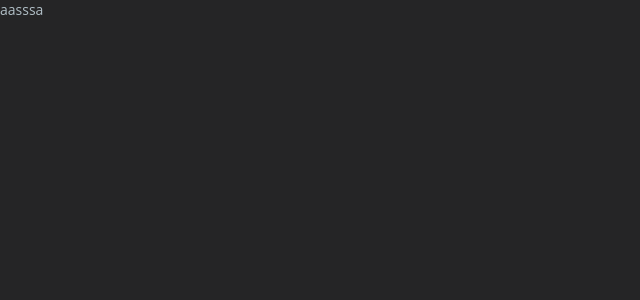
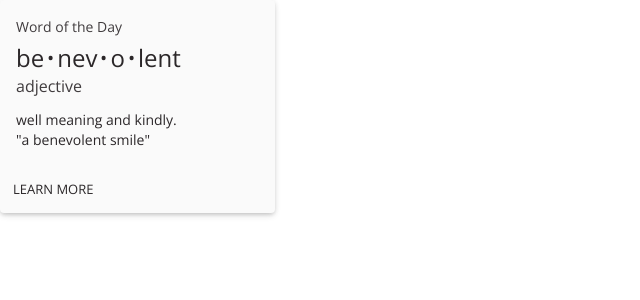
Before and after one commit to kubasulek2/DoTask, a React (Create React App) app: page / in a window 1280 px wide. Shown: the top 300 px of the page, without its empty margins (0-640 px from the left). Built offline with nearby package versions, Linux system fonts and the light colour scheme.

Commit message:
create theme, pick colors, create global styles

```diff
--- a/public/index.html
+++ b/public/index.html
@@ -14,7 +14,8 @@
 		name="author"
 		content="Kuba Sułkowski"
 	/>
-    <link rel="manifest" href="%PUBLIC_URL%/manifest.json" />
+	<link rel="manifest" href="%PUBLIC_URL%/manifest.json" />
+	<link href="https://fonts.googleapis.com/css?family=Open+Sans:400,700&display=swap" rel="stylesheet">
     <title>DoTasks</title>
   </head>
   <body>
--- a/src/Components/Layout/index.js
+++ b/src/Components/Layout/index.js
@@ -1,9 +1,56 @@
 import React from 'react';
 
-const layout = () => {
+import { makeStyles } from '@material-ui/core/styles';
+import Card from '@material-ui/core/Card';
+import CardActions from '@material-ui/core/CardActions';
+import CardContent from '@material-ui/core/CardContent';
+import Button from '@material-ui/core/Button';
+import Typography from '@material-ui/core/Typography';
+
+const useStyles = makeStyles(({ shadows }) => ({
+	card: {
+		width: 275,
+		boxShadow: shadows[2]
+	},
+	bullet: {
+		display: 'inline-block',
+		margin: '0 2px',
+		transform: 'scale(0.8)',
+	},
+	title: {
+		fontSize: 14,
+	},
+	pos: {
+		marginBottom: 12,
+	},
+}));
+
+const Layout = () => {
+	const classes = useStyles();
+	const bull = <span className={classes.bullet}>•</span>;
 	return (
-		<div>aasssa</div>
+		<Card className={classes.card}>
+			<CardContent>
+				<Typography className={classes.title} color="textSecondary" gutterBottom>
+					Word of the Day
+        		</Typography>
+				<Typography variant="h5" component="h2">
+					be{bull}nev{bull}o{bull}lent
+        		</Typography>
+				<Typography className={classes.pos} color="textSecondary">
+					adjective
+				</Typography>
+				<Typography variant="body2" component="p">
+					well meaning and kindly.
+					<br />
+					{'"a benevolent smile"'}
+				</Typography>
+			</CardContent>
+			<CardActions>
+				<Button size="small">Learn More</Button>
+			</CardActions>
+		</Card>
 	);
 };
 
-export default layout;
+export default Layout;
--- a/src/Containers/App/App.js
+++ b/src/Containers/App/App.js
@@ -2,7 +2,6 @@ import React, { Component } from 'react';
 
 import WithStyles from '../../HOC/WithStyles';
 import Layout from '../../Components/Layout';
-
 class App extends Component {
 	state = {}
 
--- a/src/HOC/WithStyles.js
+++ b/src/HOC/WithStyles.js
@@ -11,30 +11,8 @@ const useStyles = makeStyles(({ palette }) => ({
 			height: '100%',
 		},
 		'#root': {
-			height: '100%',
-			display: 'flex',
-			'flex-flow': 'column',
+			height: '100%'
 		},
-		a: {
-			'&,&:hover,&:active,&:visited': {
-				color: palette.primary.light,
-			}
-		},
-		'span.styled': {
-			color: '#417cab',
-			textTransform: 'uppercase',
-			fontWeight: 'bold'
-		},
-		'*::-webkit-scrollbar': {
-			width: '0.4em'
-		},
-		'*::-webkit-scrollbar-track': {
-			'-webkit-box-shadow': 'inset 0 0 6px rgba(0,0,0,0.00)'
-		},
-		'*::-webkit-scrollbar-thumb': {
-			backgroundColor: 'rgba(66,66,66,.7)',
-			outline: '1px solid ' + palette.background.paper
-		}
 
 	}
 }));
--- a/src/Styles/theme.js
+++ b/src/Styles/theme.js
@@ -1,38 +1,36 @@
 import { createMuiTheme } from '@material-ui/core/styles';
-import { blueGrey, deepOrange, deepPurple } from '@material-ui/core/colors';
+import { red, green } from '@material-ui/core/colors';
 
 
 /* Creates custom MaterialUI theme for the project. */
 
 const theme = createMuiTheme({
 	palette: {
-		type: 'dark',
+		type: 'light',
 		background: {
-			default: '#252526',
-			light: '#29292a',
-			paper: '#313132'
+			default: 'f2f6f2',
+			paper: '#fafafa'
 		},
 		primary: {
-			light: '#63a5da',
-			main: '#417cab',
-			dark: '#315d80'
+			light: '#72b96e',
+			main: '#4fa84a',
+			dark: '#3f863b'
 		},
 		secondary: {
-			light: deepPurple[200],
-			main: deepPurple[400],
-			dark: deepPurple[600]
+			light: '#9cbbd2',
+			main: '#84aac7',
+			dark: '#69889f'
 		},
 		error: {
-			light: deepOrange['A200'],
-			main: deepOrange[400],
-			dark: deepOrange[600],
+			light: red['A100'],
+			main: red[500],
+			dark: red['A700'],
 		},
 		text: {
-			primary: blueGrey[200],
-			secondary: blueGrey[100],
-			disabled: blueGrey[400],
+			primary: '#2B2729',
+			secondary: '#403c3e',
+			disabled: '#959394',
 		},
-		divider: 'rgba(66, 66, 66, .4)'
 	},
 	typography: {
 		fontFamily: [
@@ -49,31 +47,33 @@ const theme = createMuiTheme({
 	},
 	shadows: [
 		'none',
-		'0px 1px 3px 0px rgba(0,0,0,0.09),0px 1px 2px 0px rgba(0,0,0,0.05),0px 2px 5px -1px rgba(0,0,0,0.3)',
-		'0px 1px 5px 0px rgba(0,0,0,0.09),0px 2px 3px 0px rgba(0,0,0,0.05),0px 3px 7px -2px rgba(0,0,0,0.3)',
-		'0px 1px 8px 0px rgba(0,0,0,0.09),0px 3px 4px 0px rgba(0,0,0,0.05),0px 3px 9px -2px rgba(0,0,0,0.3)',
-		'0px 2px 4px -1px rgba(0,0,0,0.09),0px 4px 5px 0px rgba(0,0,0,0.05),0px 1px 10px 0px rgba(0,0,0,0.3)',
-		'0px 3px 5px -1px rgba(0,0,0,0.09),0px 5px 8px 0px rgba(0,0,0,0.05),0px 1px 14px 0px rgba(0,0,0,0.3)',
-		'0px 3px 5px -1px rgba(0,0,0,0.09),0px 6px 10px 0px rgba(0,0,0,0.05),0px 1px 18px 0px rgba(0,0,0,0.3)',
-		'0px 4px 5px -2px rgba(0,0,0,0.09),0px 7px 10px 1px rgba(0,0,0,0.05),0px 2px 16px 1px rgba(0,0,0,0.3)',
-		'0px 5px 5px -3px rgba(0,0,0,0.09),0px 8px 10px 1px rgba(0,0,0,0.05),0px 3px 14px 2px rgba(0,0,0,0.3)',
-		'0px 5px 6px -3px rgba(0,0,0,0.09),0px 9px 12px 1px rgba(0,0,0,0.05),0px 3px 16px 2px rgba(0,0,0,0.3)',
-		'0px 6px 6px -3px rgba(0,0,0,0.09),0px 10px 14px 1px rgba(0,0,0,0.05),0px 4px 18px 3px rgba(0,0,0,0.3)',
-		'0px 6px 7px -4px rgba(0,0,0,0.09),0px 11px 15px 1px rgba(0,0,0,0.05),0px 4px 20px 3px rgba(0,0,0,0.3)',
-		'0px 7px 8px -4px rgba(0,0,0,0.09),0px 12px 17px 2px rgba(0,0,0,0.05),0px 5px 22px 4px rgba(0,0,0,0.3)',
-		'0px 7px 8px -4px rgba(0,0,0,0.09),0px 13px 19px 2px rgba(0,0,0,0.05),0px 5px 24px 4px rgba(0,0,0,0.3)',
-		'0px 7px 9px -4px rgba(0,0,0,0.09),0px 14px 21px 2px rgba(0,0,0,0.05),0px 5px 26px 4px rgba(0,0,0,0.3)',
-		'0px 8px 9px -5px rgba(0,0,0,0.09),0px 15px 22px 2px rgba(0,0,0,0.05),0px 6px 28px 5px rgba(0,0,0,0.3)',
-		'0px 8px 10px -5px rgba(0,0,0,0.09),0px 16px 24px 2px rgba(0,0,0,0.05),0px 6px 30px 5px rgba(0,0,0,0.3)',
-		'0px 8px 11px -5px rgba(0,0,0,0.09),0px 17px 26px 2px rgba(0,0,0,0.05),0px 6px 32px 5px rgba(0,0,0,0.3)',
-		'0px 9px 11px -5px rgba(0,0,0,0.09),0px 18px 28px 2px rgba(0,0,0,0.05),0px 7px 34px 6px rgba(0,0,0,0.3)',
-		'0px 9px 12px -6px rgba(0,0,0,0.09),0px 19px 29px 2px rgba(0,0,0,0.05),0px 7px 36px 6px rgba(0,0,0,0.3)',
-		'0px 10px 13px -6px rgba(0,0,0,0.09),0px 20px 31px 3px rgba(0,0,0,0.05),0px 8px 38px 7px rgba(0,0,0,0.3)',
-		'0px 10px 13px -6px rgba(0,0,0,0.09),0px 21px 33px 3px rgba(0,0,0,0.05),0px 8px 40px 7px rgba(0,0,0,0.3)',
-		'0px 10px 14px -6px rgba(0,0,0,0.09),0px 22px 35px 3px rgba(0,0,0,0.05),0px 8px 42px 7px rgba(0,0,0,0.3)',
-		'0px 11px 14px -7px rgba(0,0,0,0.09),0px 23px 36px 3px rgba(0,0,0,0.05),0px 9px 44px 8px rgba(0,0,0,0.3)',
-		'0px 11px 15px -7px rgba(0,0,0,0.09),0px 24px 38px 3px rgba(0,0,0,0.05),0px 9px 46px 8px rgba(0,0,0,0.3)',
+		'0px 1px 3px 0px rgba(55,55,55,0.09),0px 1px 2px 0px rgba(55,55,55,0.05),0px 2px 5px -1px rgba(55,55,55,0.25)',
+		'0px 1px 5px 0px rgba(55,55,55,0.09),0px 2px 3px 0px rgba(55,55,55,0.05),0px 3px 7px -2px rgba(55,55,55,0.25)',
+		'0px 1px 8px 0px rgba(55,55,55,0.09),0px 3px 4px 0px rgba(55,55,55,0.05),0px 3px 9px -2px rgba(55,55,55,0.25)',
+		'0px 2px 4px -1px rgba(55,55,55,0.09),0px 4px 5px 0px rgba(55,55,55,0.05),0px 1px 10px 0px rgba(55,55,55,0.25)',
+		'0px 3px 5px -1px rgba(55,55,55,0.09),0px 5px 8px 0px rgba(55,55,55,0.05),0px 1px 14px 0px rgba(55,55,55,0.25)',
+		'0px 3px 5px -1px rgba(55,55,55,0.09),0px 6px 10px 0px rgba(55,55,55,0.05),0px 1px 18px 0px rgba(55,55,55,0.25)',
+		'0px 4px 5px -2px rgba(55,55,55,0.09),0px 7px 10px 1px rgba(55,55,55,0.05),0px 2px 16px 1px rgba(55,55,55,0.25)',
+		'0px 5px 5px -3px rgba(55,55,55,0.09),0px 8px 10px 1px rgba(55,55,55,0.05),0px 3px 14px 2px rgba(55,55,55,0.25)',
+		'0px 5px 6px -3px rgba(55,55,55,0.09),0px 9px 12px 1px rgba(55,55,55,0.05),0px 3px 16px 2px rgba(55,55,55,0.25)',
+		'0px 6px 6px -3px rgba(55,55,55,0.09),0px 10px 14px 1px rgba(55,55,55,0.05),0px 4px 18px 3px rgba(55,55,55,0.25)',
+		'0px 6px 7px -4px rgba(55,55,55,0.09),0px 11px 15px 1px rgba(55,55,55,0.05),0px 4px 20px 3px rgba(55,55,55,0.25)',
+		'0px 7px 8px -4px rgba(55,55,55,0.09),0px 12px 17px 2px rgba(55,55,55,0.05),0px 5px 22px 4px rgba(55,55,55,0.25)',
+		'0px 7px 8px -4px rgba(55,55,55,0.09),0px 13px 19px 2px rgba(55,55,55,0.05),0px 5px 24px 4px rgba(55,55,55,0.25)',
+		'0px 7px 9px -4px rgba(55,55,55,0.09),0px 14px 21px 2px rgba(55,55,55,0.05),0px 5px 26px 4px rgba(55,55,55,0.25)',
+		'0px 8px 9px -5px rgba(55,55,55,0.09),0px 15px 22px 2px rgba(55,55,55,0.05),0px 6px 28px 5px rgba(55,55,55,0.25)',
+		'0px 8px 10px -5px rgba(55,55,55,0.09),0px 16px 24px 2px rgba(55,55,55,0.05),0px 6px 30px 5px rgba(55,55,55,0.25)',
+		'0px 8px 11px -5px rgba(55,55,55,0.09),0px 17px 26px 2px rgba(55,55,55,0.05),0px 6px 32px 5px rgba(55,55,55,0.25)',
+		'0px 9px 11px -5px rgba(55,55,55,0.09),0px 18px 28px 2px rgba(55,55,55,0.05),0px 7px 34px 6px rgba(55,55,55,0.25)',
+		'0px 9px 12px -6px rgba(55,55,55,0.09),0px 19px 29px 2px rgba(55,55,55,0.05),0px 7px 36px 6px rgba(55,55,55,0.25)',
+		'0px 10px 13px -6px rgba(55,55,55,0.09),0px 20px 31px 3px rgba(55,55,55,0.05),0px 8px 38px 7px rgba(55,55,55,0.25)',
+		'0px 10px 13px -6px rgba(55,55,55,0.09),0px 21px 33px 3px rgba(55,55,55,0.05),0px 8px 40px 7px rgba(55,55,55,0.25)',
+		'0px 10px 14px -6px rgba(55,55,55,0.09),0px 22px 35px 3px rgba(55,55,55,0.05),0px 8px 42px 7px rgba(55,55,55,0.25)',
+		'0px 11px 14px -7px rgba(55,55,55,0.09),0px 23px 36px 3px rgba(55,55,55,0.05),0px 9px 44px 8px rgba(55,55,55,0.25)',
+		'0px 11px 15px -7px rgba(55,55,55,0.09),0px 24px 38px 3px rgba(55,55,55,0.05),0px 9px 46px 8px rgba(55,55,55,0.25)',
 	]
 });
 
+console.log(theme);
+
 export default theme;
```
Also changed, not shown: 1 other file (tests, documents, lock files or other folders).
